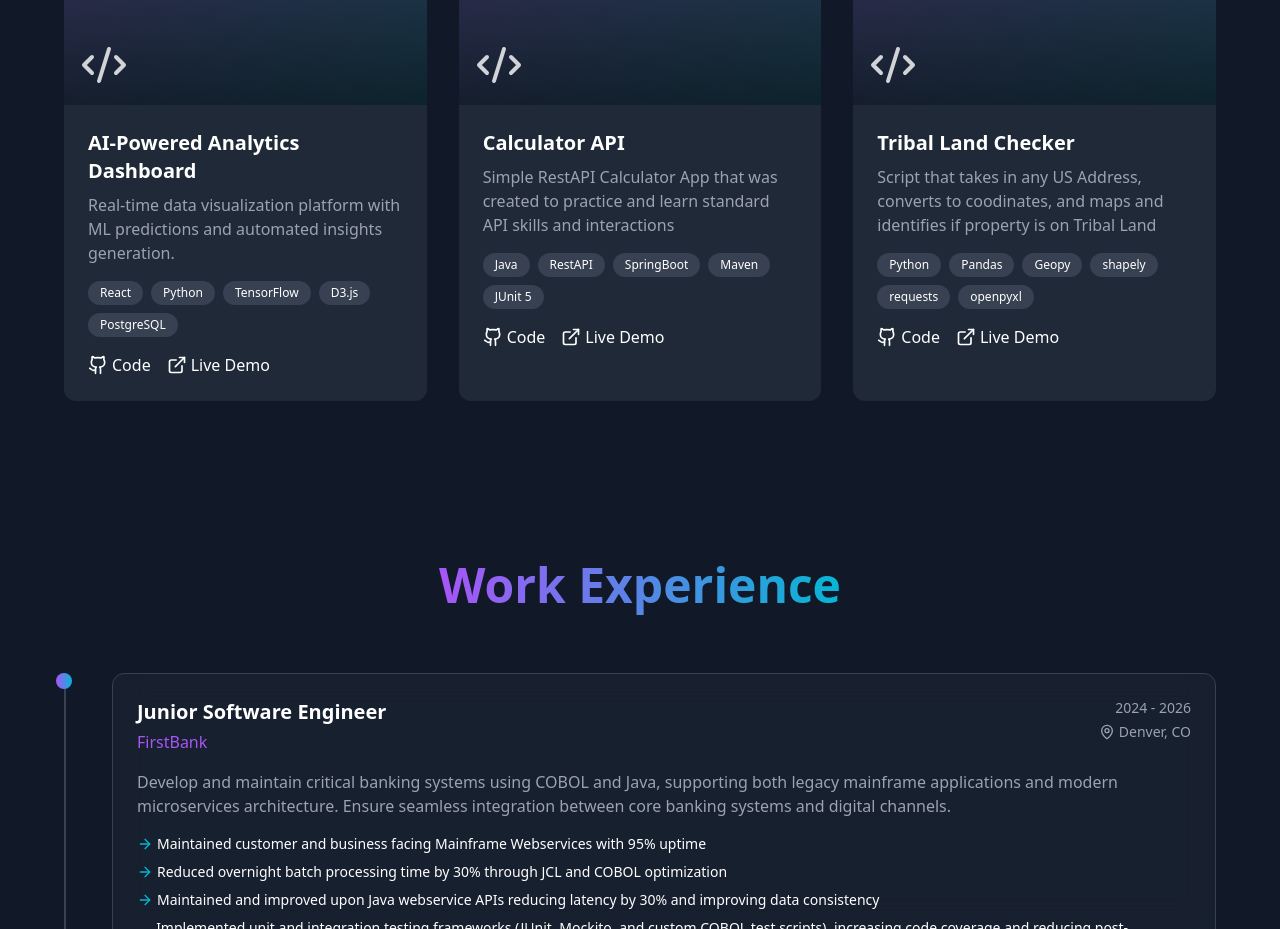
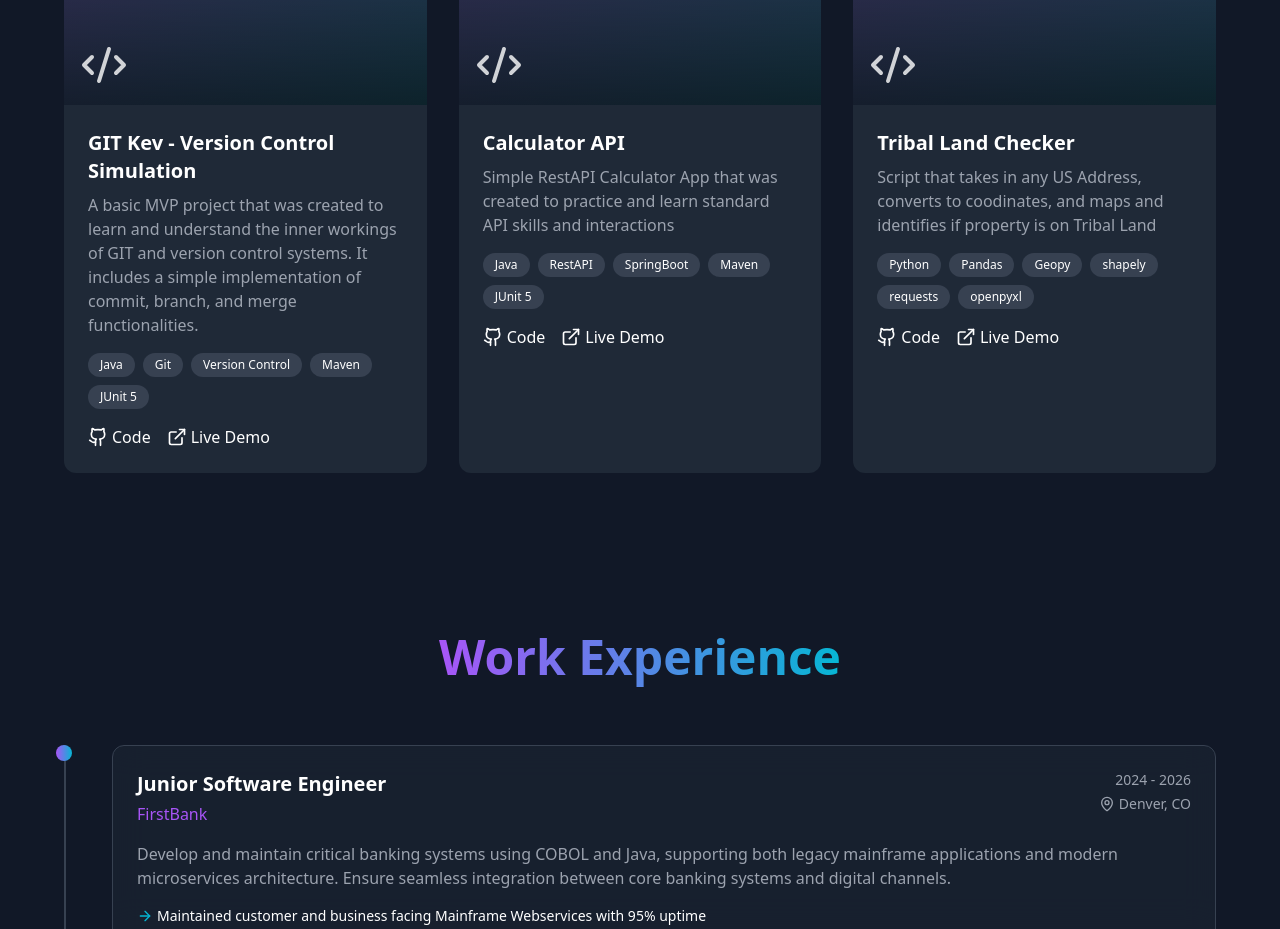
Before and after one commit to KvnLun/developer-portfolio, a React (Create React App) app: page / in a window 1280 px wide. Shown: the part 2700-3629 px from the top of the page. Built offline with nearby package versions, Linux system fonts and the light colour scheme.

Commit message:
Updated Project Section of Site

```diff
--- a/src/App.js
+++ b/src/App.js
@@ -161,13 +161,13 @@ const Portfolio = () => {
   const projects = [
     {
       id: 1,
-      title: "AI-Powered Analytics Dashboard",
+      title: "GIT Kev - Version Control Simulation",
       description:
-        "Real-time data visualization platform with ML predictions and automated insights generation.",
-      tech: ["React", "Python", "TensorFlow", "D3.js", "PostgreSQL"],
+        "A basic MVP project that was created to learn and understand the inner workings of GIT and version control systems. It includes a simple implementation of commit, branch, and merge functionalities.",
+      tech: ["Java", "Git", "Version Control", "Maven", "JUnit 5"],
       category: "fullstack",
       image: "https://via.placeholder.com/400x300/4338ca/ffffff?text=Analytics",
-      github: "#",
+      github: "https://github.com/KvnLun/GitKev",
       live: "#",
       featured: true,
     },
```
